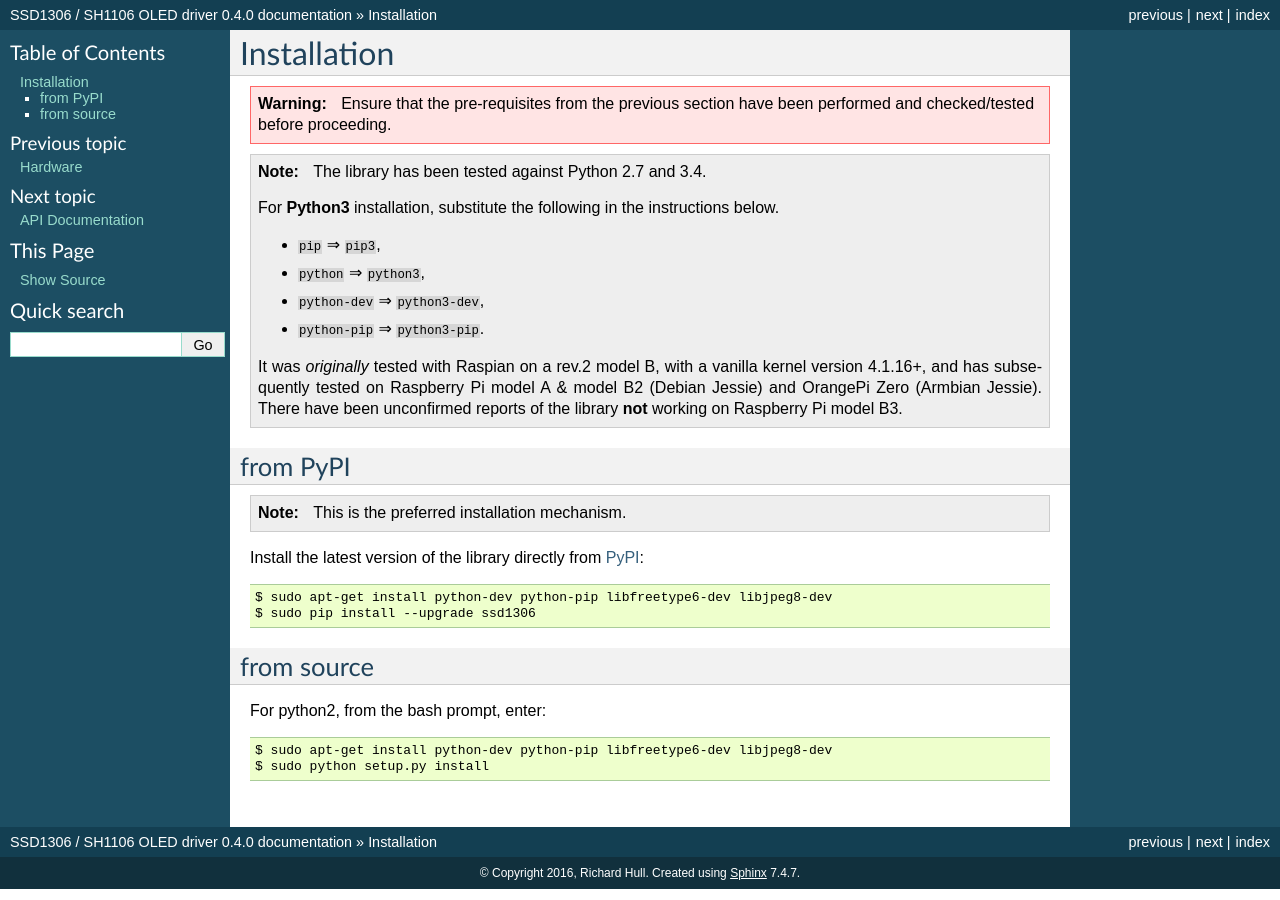
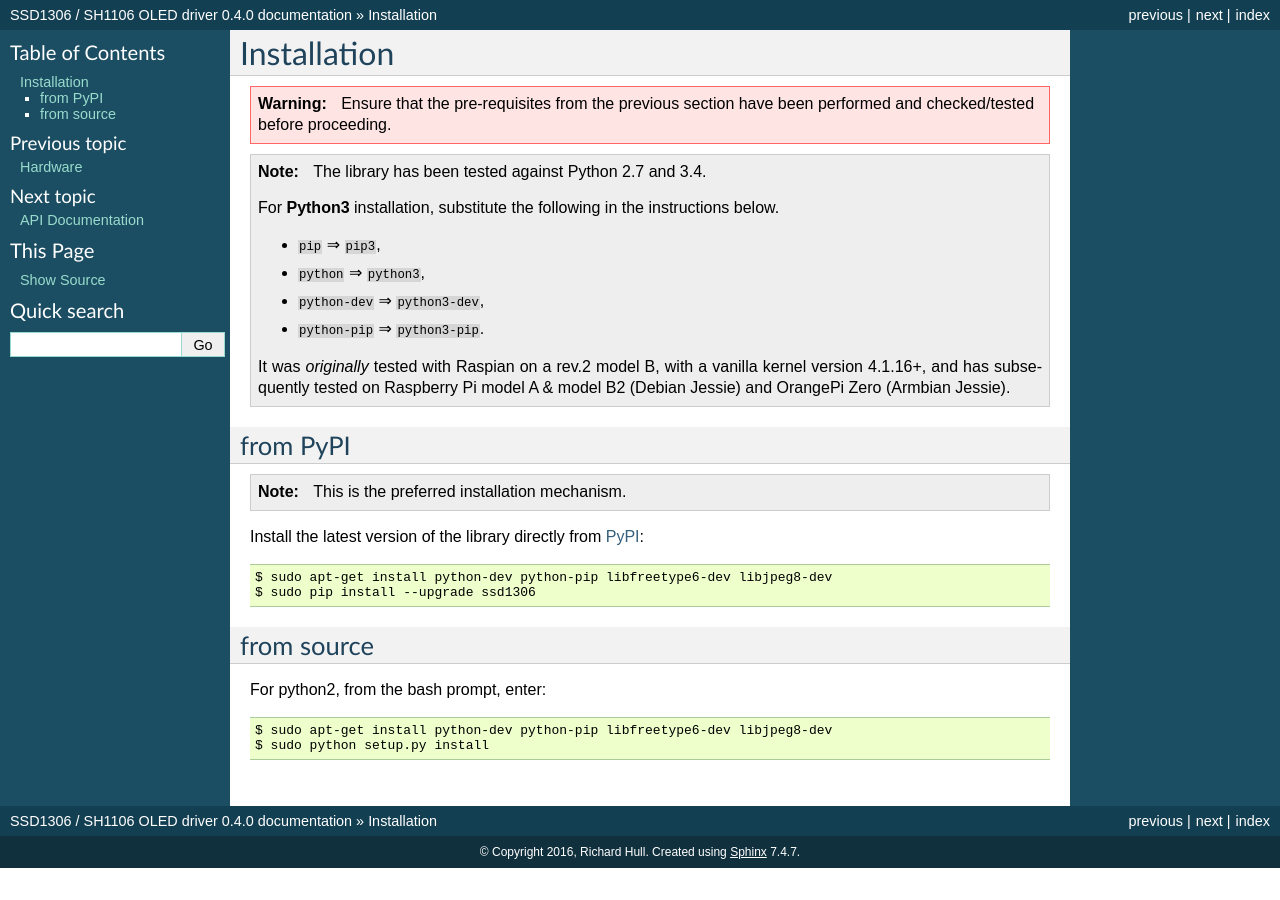
Before and after one commit to rm-hull/luma.oled, a Sphinx documentation site: the page built from doc/install.rst, in a window 1280 px wide. Built offline with Sphinx 7.4.7, drawn with Linux system fonts in a browser that asks for light colours.

Commit message:
remove rumours
works fine on rpi3 here.

```diff
--- a/doc/install.rst
+++ b/doc/install.rst
@@ -16,9 +16,7 @@
 
    It was *originally* tested with Raspian on a rev.2 model B, with a vanilla
    kernel version 4.1.16+, and has subsequently tested on Raspberry Pi model A
-   & model B2 (Debian Jessie) and OrangePi Zero (Armbian Jessie). There have
-   been unconfirmed reports of the library **not** working on Raspberry Pi
-   model B3.
+   & model B2 (Debian Jessie) and OrangePi Zero (Armbian Jessie).
 
 from PyPI
 ^^^^^^^^^
```
